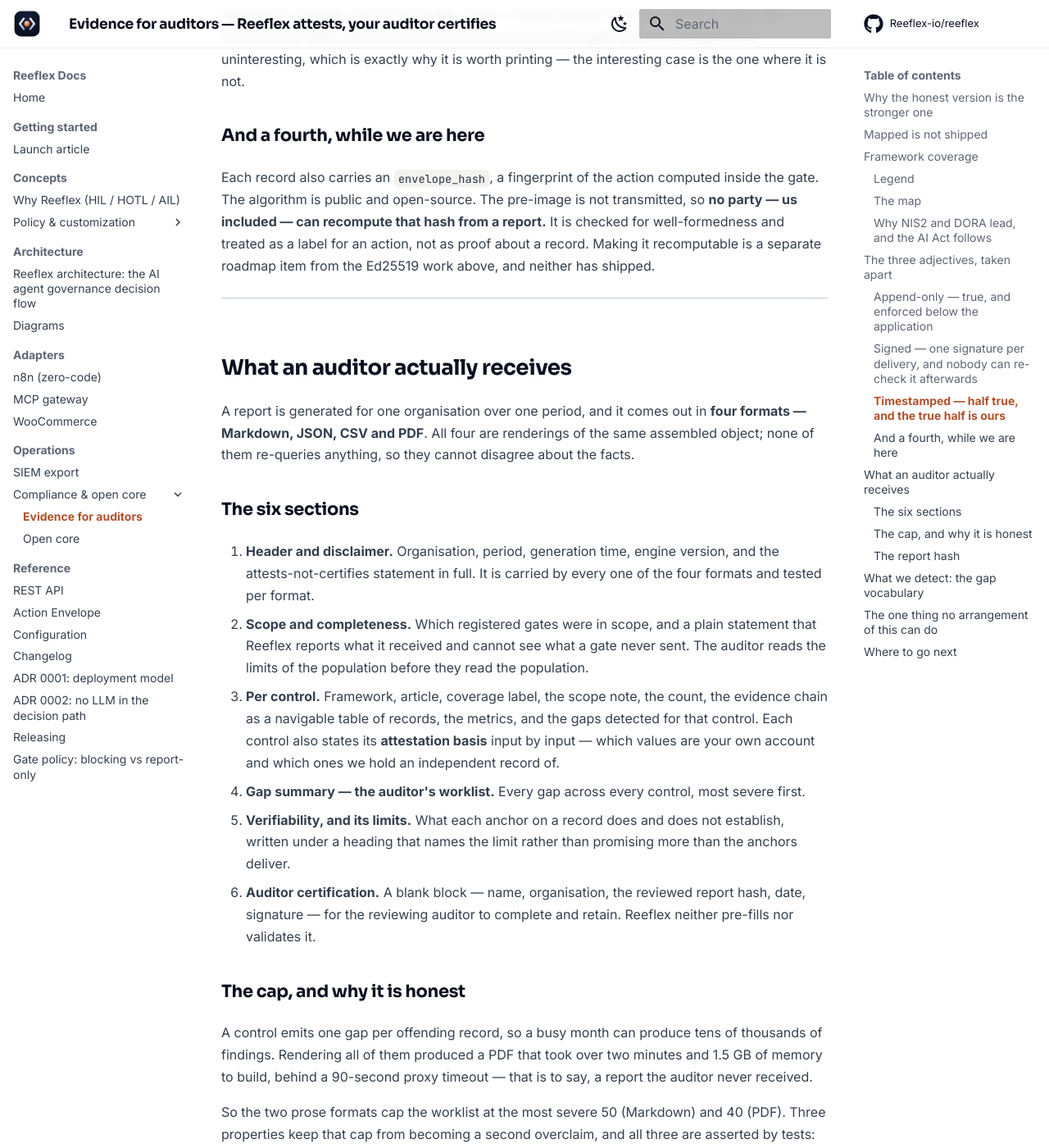
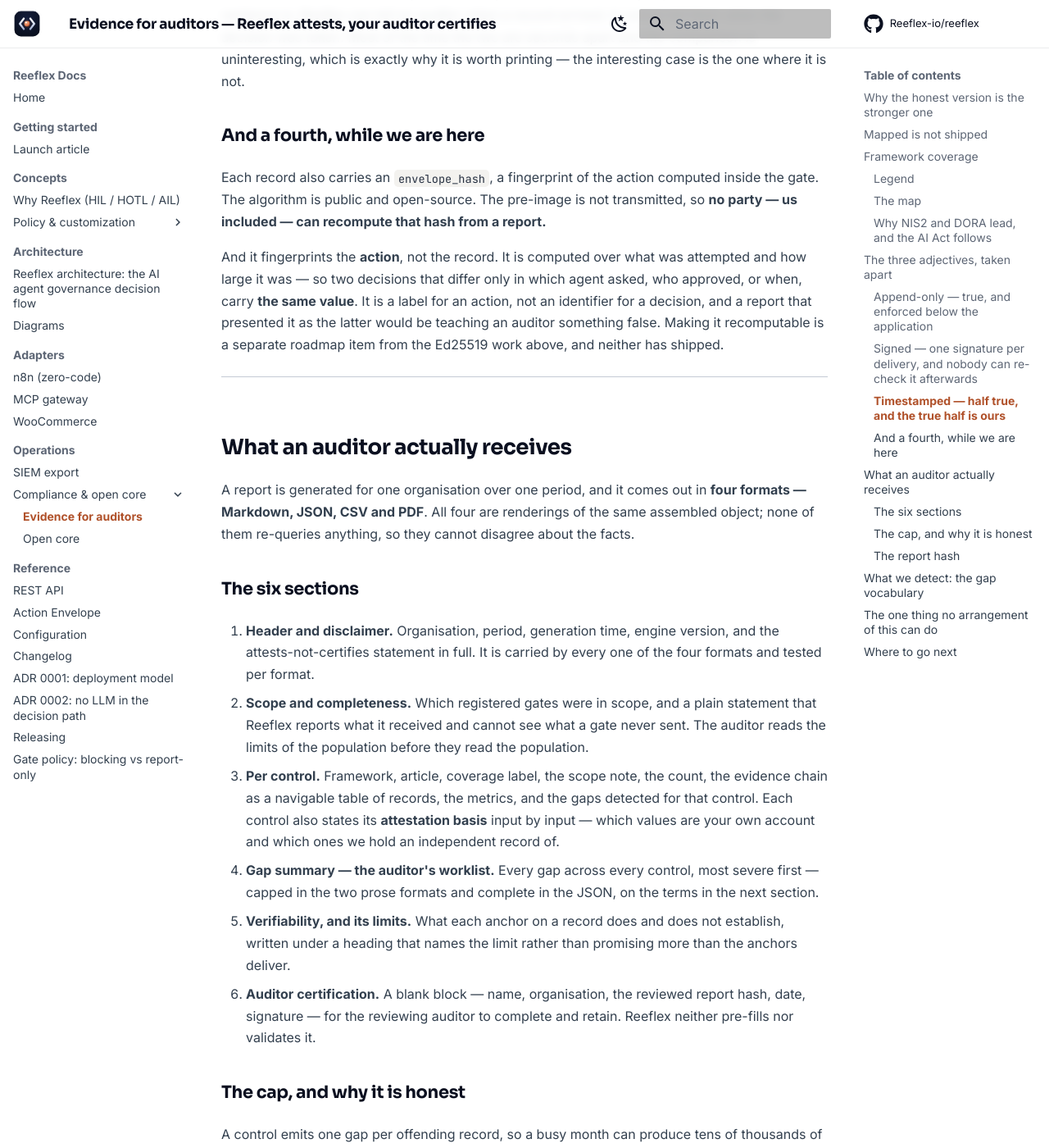
Before and after one commit to Reeflex-io/reeflex, an MkDocs documentation site: the page built from docs/compliance/evidence-for-auditors.md, in a window 1280 px wide and 1400 px high, scrolled down 6251 px. Shown: the whole window at 82% size. Built offline with MkDocs 1.6.1 and Material for MkDocs 9.7.7, drawn with Linux system fonts in a browser that asks for light colours; a script that is not in the unit is left out; comment, search, counter and statistics services are not loaded.

Commit message:
docs(compliance): two places the page was looser than the artifact it describes
Both found on a read-through against report.py, not in review.

1. THE GAP SUMMARY WAS DESCRIBED AS 'every gap across every control'
   and the very next section explains that the two prose formats cap it
   at 50/40. The page was correct two paragraphs later and wrong where a
   skimmer stops. Now says capped-in-prose / complete-in-JSON inline.

2. envelope_hash WAS CALLED 'a fingerprint of the action' AND LEFT THERE.
   The consequence is the part that matters to an auditor and it was
   missing: core computes it over action, axes, magnitude and target and
   nothing else, so two decisions differing only in WHICH AGENT ASKED,
   WHO APPROVED, or WHEN carry the SAME value. A reader who took it for a
   per-decision identifier — which is what a 64-hex column next to a
   decision_id looks like — would draw conclusions the value cannot
   support. That is the precise misreading this page exists to prevent,
   and it was one clause away from being in the page itself.

mkdocs build --strict green; rendered HTML re-checked: zero ©/®/™/fraction
entities, 17 gap-code rows.

```diff
--- a/docs/compliance/evidence-for-auditors.md
+++ b/docs/compliance/evidence-for-auditors.md
@@ -211,9 +211,15 @@
 Each record also carries an `envelope_hash`, a fingerprint of the action
 computed inside the gate. The algorithm is public and open-source. The
 pre-image is not transmitted, so **no party — us included — can recompute that
-hash from a report.** It is checked for well-formedness and treated as a label
-for an action, not as proof about a record. Making it recomputable is a
-separate roadmap item from the Ed25519 work above, and neither has shipped.
+hash from a report.**
+
+And it fingerprints the **action**, not the record. It is computed over what
+was attempted and how large it was — so two decisions that differ only in which
+agent asked, who approved, or when, carry **the same value**. It is a label for
+an action, not an identifier for a decision, and a report that presented it as
+the latter would be teaching an auditor something false. Making it recomputable
+is a separate roadmap item from the Ed25519 work above, and neither has
+shipped.
 
 ---
 
@@ -239,7 +245,8 @@
    **attestation basis** input by input — which values are your own account and
    which ones we hold an independent record of.
 4. **Gap summary — the auditor's worklist.** Every gap across every control,
-   most severe first.
+   most severe first — capped in the two prose formats and complete in the
+   JSON, on the terms in the next section.
 5. **Verifiability, and its limits.** What each anchor on a record does and
    does not establish, written under a heading that names the limit rather than
    promising more than the anchors deliver.
```
